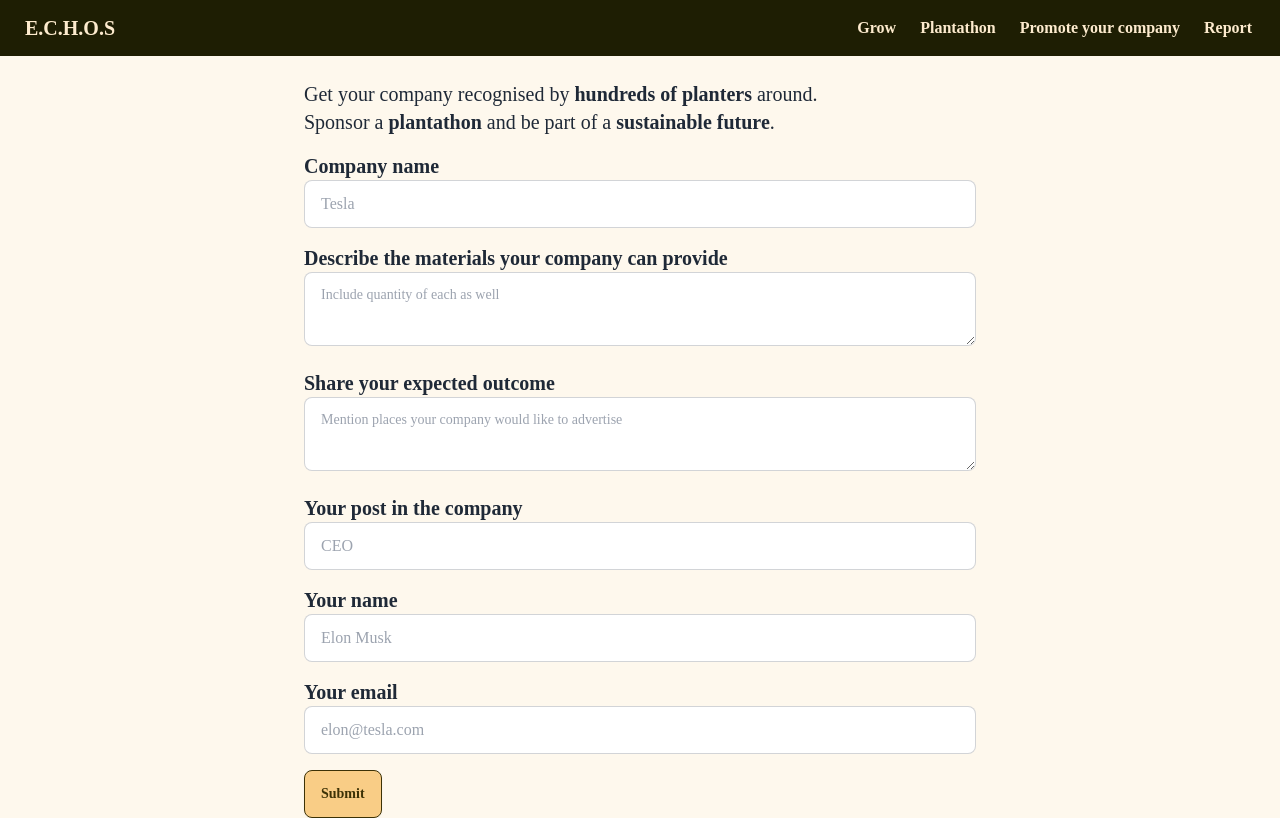
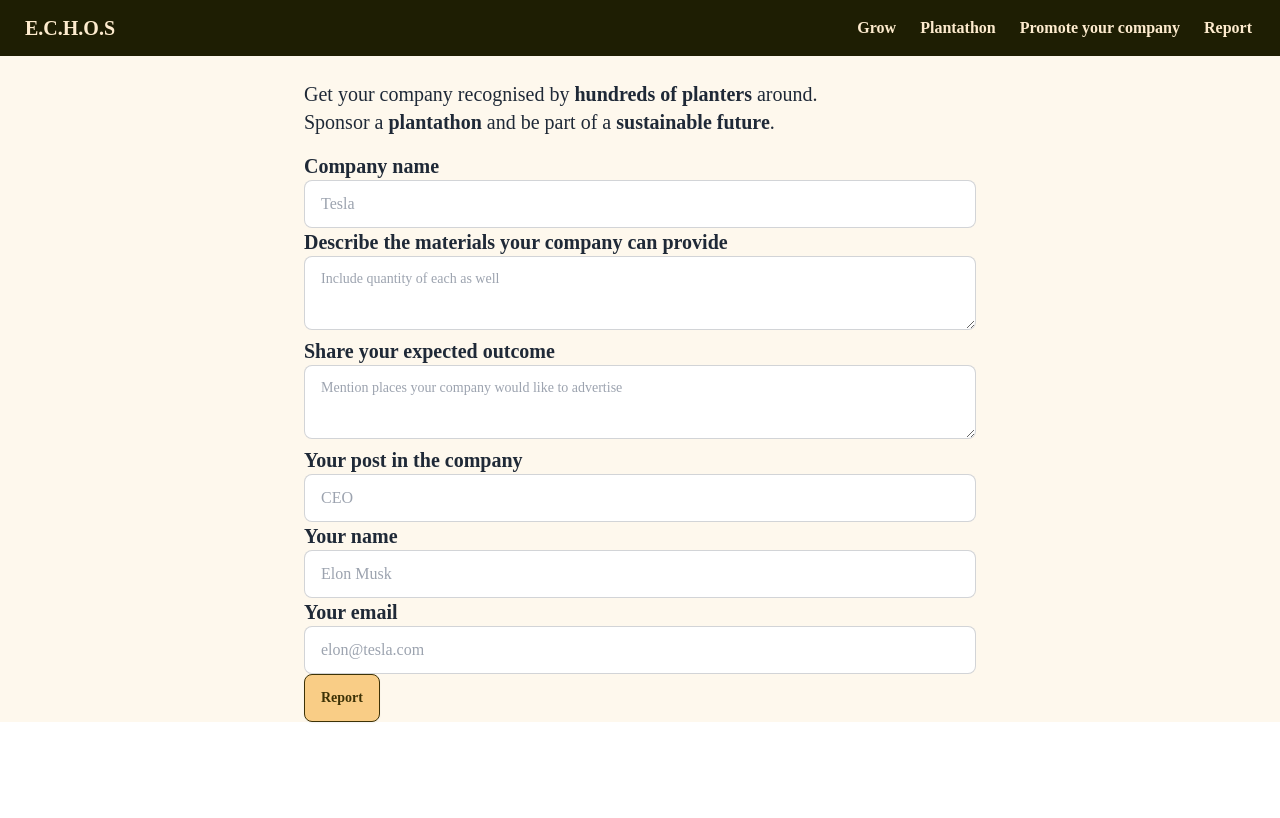
Before and after one commit to po-creates/ECHOS, a SvelteKit app: page /promote in a window 1280 px wide. Built offline with nearby package versions, Linux system fonts and the light colour scheme; a web font is replaced by a local one.

Commit message:
add: Promote logic

```diff
--- a/src/routes/promote/+page.svelte
+++ b/src/routes/promote/+page.svelte
@@ -1,8 +1,32 @@
 <script>
 	import Section from '$lib/components/Section.svelte';
 	import Input from '$lib/components/Input.svelte';
-	import Textarea from '../../lib/components/Textarea.svelte';
-	import Button from '../../lib/components/Button.svelte';
+	import Textarea from '$lib/components/Textarea.svelte';
+	import Button from '$lib/components/Button.svelte';
+	import supabase from '$lib/supabase';
+
+	async function submit(e) {
+		const form = e.target;
+		const formData = new FormData(form);
+
+		const provide_description = formData.get('provide_description');
+		const company_name = formData.get('company_name');
+		const outcome_description = formData.get('outcome_description');
+		const position = formData.get('position');
+		const name = formData.get('name');
+		const email = formData.get('email');
+
+		const { data, error } = await supabase
+			.from('sponsors')
+			.insert([{ provide_description, company_name, outcome_description, position, name, email }]);
+
+		if (error) {
+			console.error('Error reporting business:', error.message);
+		} else {
+			console.log('Business reported successfully:', data);
+			form.reset();
+		}
+	}
 </script>
 
 <Section>
@@ -12,19 +36,27 @@
 		Sponsor a <b>plantathon</b> and be part of a <b>sustainable future</b>.
 	</p>
 	<div class="mt-4 space-y-4">
-		<Input placeholder="Tesla" title="Company name" />
+		<form on:submit|preventDefault={submit}>
+			<Input placeholder="Tesla" title="Company name" name="company_name" />
 			<Textarea
 				placeholder="Include quantity of each as well"
 				title="Describe the materials your company can provide"
+				name="provide_description"
 			/>
 			<Textarea
 				placeholder="Mention places your company would like to advertise"
 				title="Share your expected outcome"
+				name="outcome_description"
 			/>
-		<Input placeholder="CEO" title="Your post in the company" />
-		<Input placeholder="Elon Musk" title="Your name" />
-		<Input placeholder="elon@tesla.com" title="Your email" />
+			<Input placeholder="CEO" title="Your post in the company" name="position" />
+			<Input placeholder="Elon Musk" title="Your name" name="name" />
+			<Input placeholder="elon@tesla.com" title="Your email" name="email" />
 
-		<Button onclick="alert('Report successfully submitted!')">Submit</Button>
+			<button
+				class="btn btn-primary bg-accent border-primary text-primary hover:bg-primary hover:text-accent hover:border-primary p-1 px-4 text-sm"
+			>
+				Report
+			</button>
+		</form>
 	</div>
 </Section>
```
Lines whose indentation alone changed are shown as unchanged.
